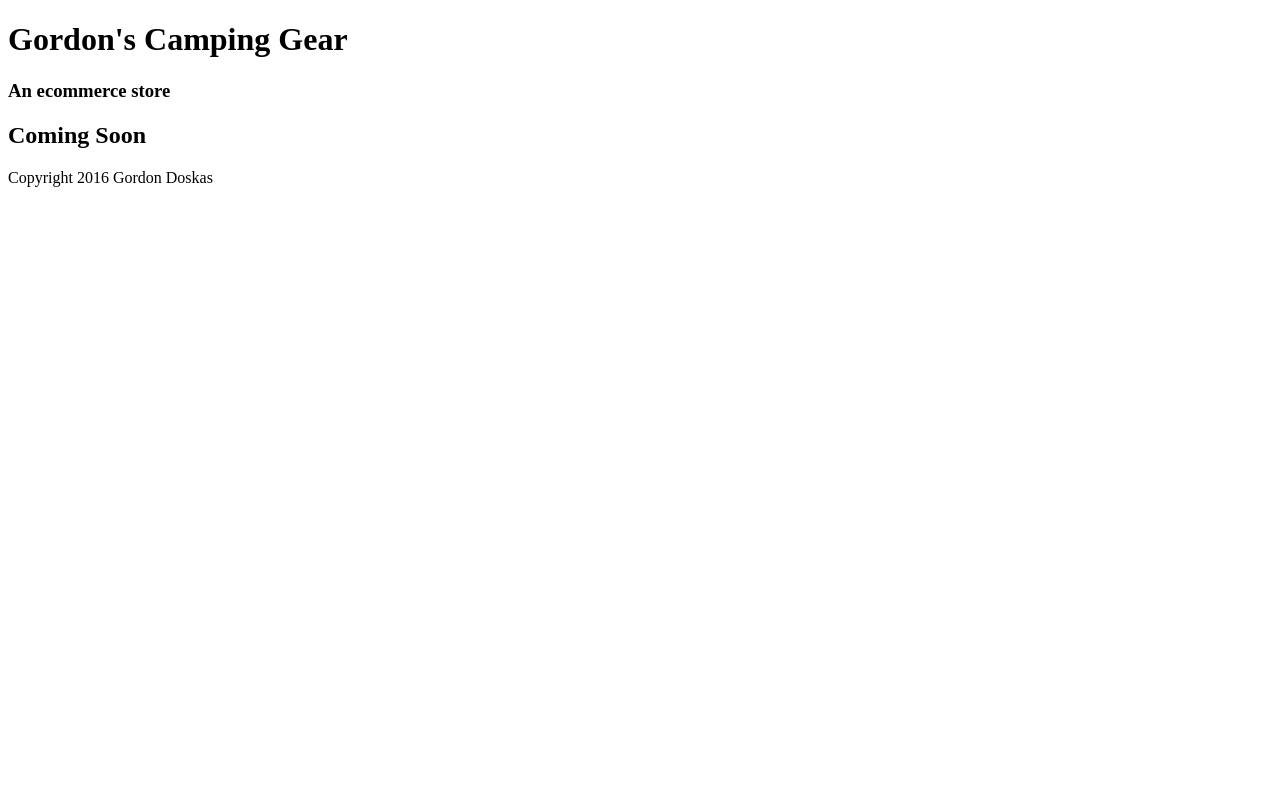
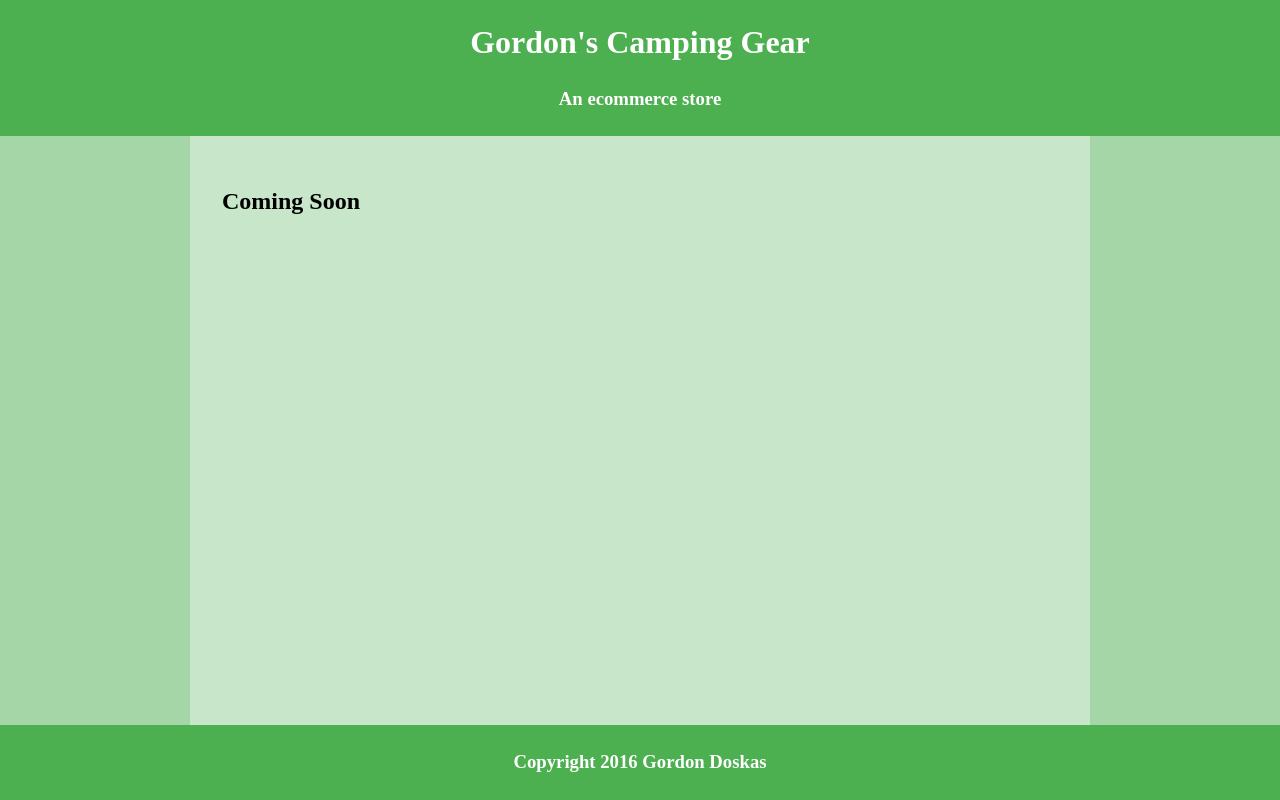
Before and after one commit to gordon2012/camping-gear, a website: page public/index.html in a window 1280 px wide. Drawn offline with Linux system fonts and the light colour scheme.

Commit message:
Add basic styling (Closes #2)

```diff
--- a/public/index.html
+++ b/public/index.html
@@ -3,6 +3,7 @@
   <head>
     <meta charset="utf-8">
     <meta name="viewport" content="width=device-width, initial-scale=1">
+    <link rel="stylesheet" href="style.css">
     <title>Gordon's Camping Gear</title>
   </head>
   <body>
@@ -11,10 +12,12 @@
           <h1>Gordon's Camping Gear</h1>
           <h3>An ecommerce store</h3>
         </header>
-        <div class="content">
-          <h2>Coming Soon</h2>
+        <div class="content-wrap">
+          <div class="content">
+            <h2>Coming Soon</h2>
+          </div>
         </div>
-        <footer>Copyright 2016 Gordon Doskas</footer>
+        <footer><h3>Copyright 2016 Gordon Doskas</h3></footer>
     </div>
   </body>
 </html>
--- /dev/null
+++ b/public/style.css
@@ -0,0 +1,38 @@
+body {
+    margin: 0;
+    padding: 0;
+}
+
+header, footer {
+    background: #4CAF50;
+    color: white;
+    text-align: center;
+}
+
+h1 {
+    margin: 0;
+    padding-top: 24px;
+}
+
+h3 {
+    padding: 8px 0;
+}
+
+.app {
+    display: flex;
+    min-height: 100vh;
+    flex-direction: column;
+}
+
+.content-wrap {
+    background: #A5D6A7;
+    flex: 1;
+    display: flex;
+    justify-content: center;
+}
+
+.content {
+    background: #C8E6C9;
+    flex-basis: calc(900px - 64px);
+    padding: 32px;
+}
```
Also changed, not shown: README.md.
